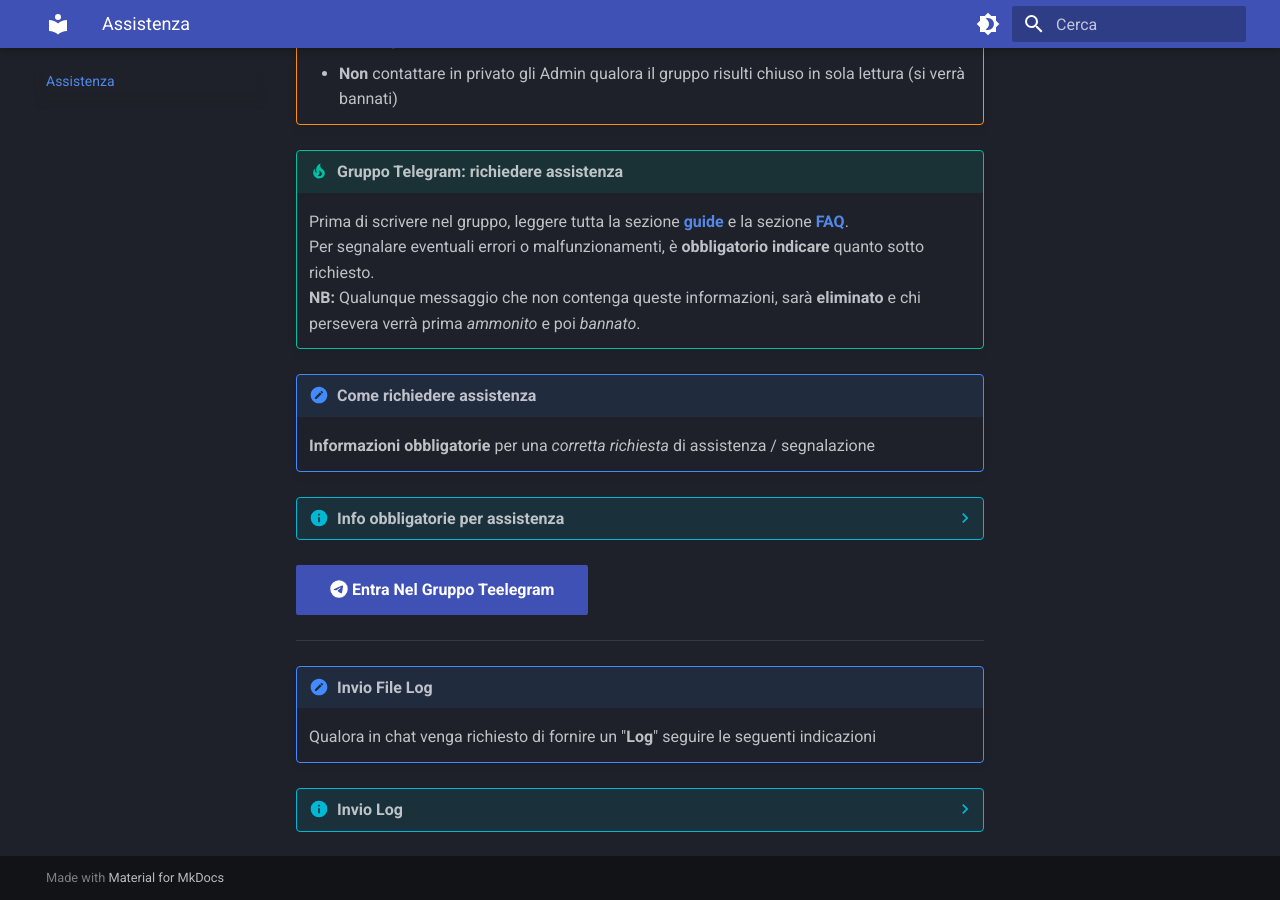
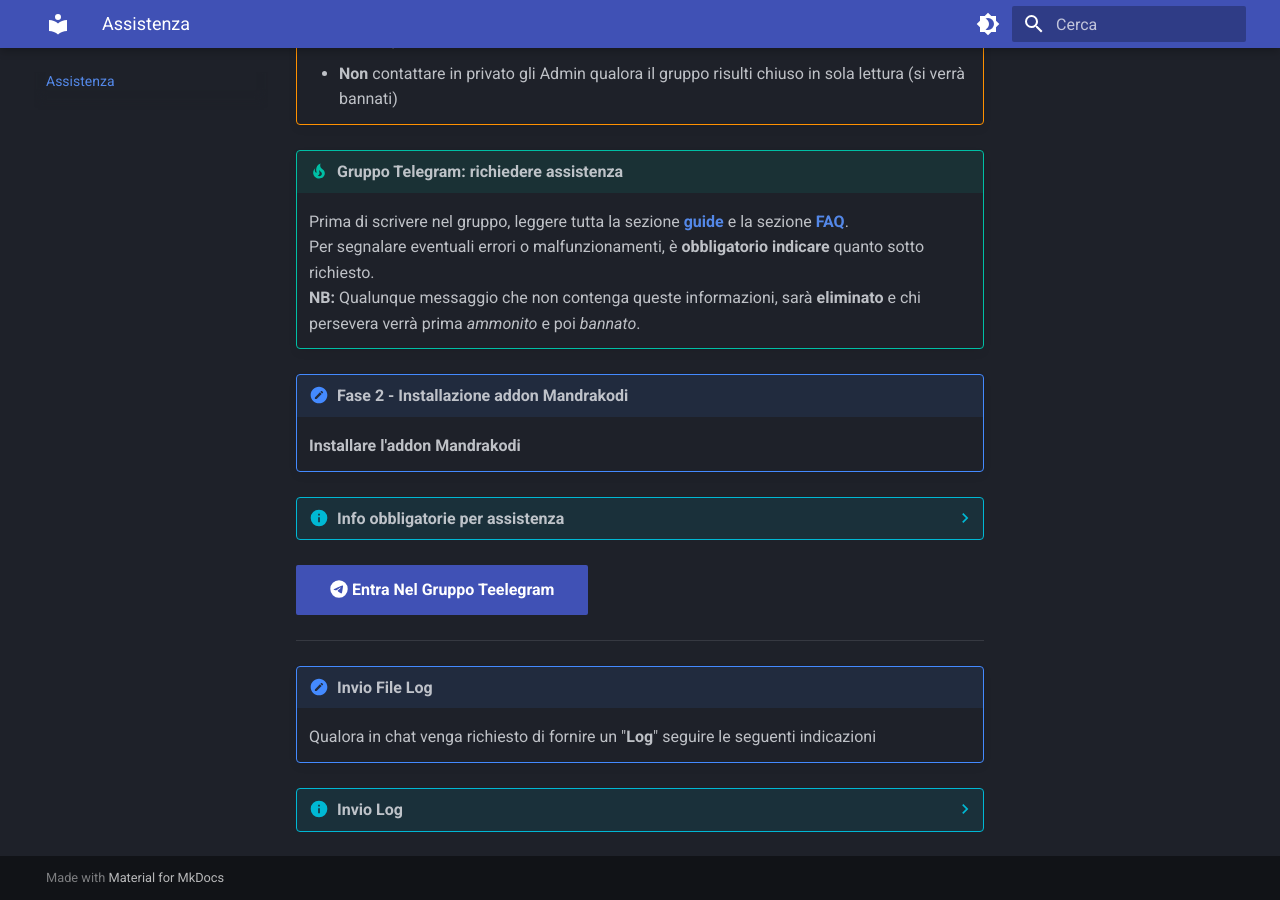
Before and after one commit to campipaolo/Mandrakodi-Wiki, an MkDocs documentation site: the page built from docs/ask_help.md, in a window 1280 px wide and 900 px high, scrolled down 630 px. Built offline with MkDocs 1.6.1 and Material for MkDocs 9.7.7, drawn with Linux system fonts in a browser that asks for light colours.

Commit message:
install
anchor

```diff
--- a/docs/ask_help.md
+++ b/docs/ask_help.md
@@ -14,10 +14,10 @@
 !!! tip "Gruppo Telegram: richiedere assistenza"
      Prima di scrivere nel gruppo, leggere tutta la sezione [**guide**](https://campipaolo.github.io/Mandrakodi-Wiki/guide/tutorials/) e la sezione [**FAQ**](https://campipaolo.github.io/Mandrakodi-Wiki/faq/faq/). <br> Per segnalare eventuali errori o malfunzionamenti, è **obbligatorio indicare** quanto sotto richiesto.<br> **NB:** Qualunque messaggio che non contenga queste informazioni, sarà **eliminato** e chi persevera verrà prima *ammonito* e poi *bannato*.
 
+!!! important "Fase 2 - Installazione addon Mandrakodi"
+    <span id="addon"></span>**Installare l'addon Mandrakodi**
 
 
-!!! important "Come richiedere assistenza"
-    <span id="info"></span>**Informazioni obbligatorie** per una *corretta richiesta* di assistenza / segnalazione
 
 ??? info "Info obbligatorie per assistenza"
     **Riportare in chat in unico messaggio**
```
